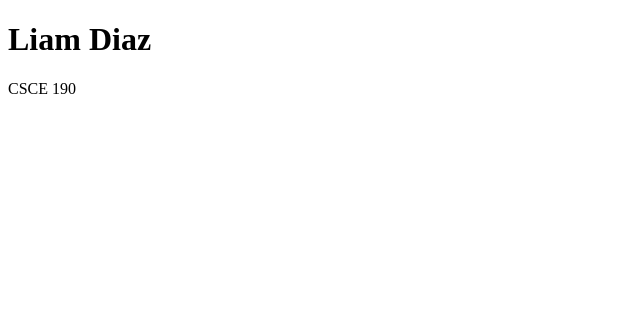
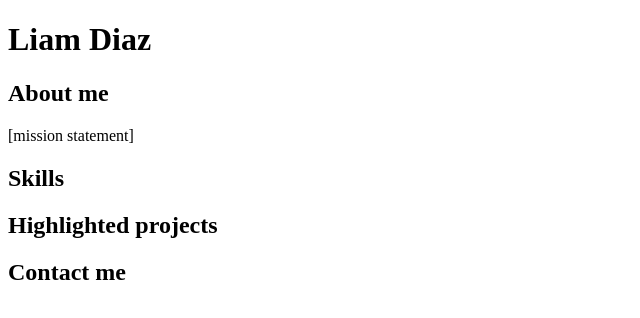
Before and after one commit to lgdiaz-usc/lgdiaz-usc.github.io, a plain HTML site: page index.html in a window 1280 px wide. Shown: the whole page, without its empty margins (0-640 px from the left). Drawn offline with Linux system fonts and the light colour scheme.

Commit message:
Added basic scaffold for the layout

```diff
--- a/index.html
+++ b/index.html
@@ -3,8 +3,26 @@
     <head>
         <title>CSCE 190: Liam Diaz</title>
     </head>
+
     <body>
         <h1>Liam Diaz</h1>
-        <p>CSCE 190</p>
+
+        <div class="about">
+            <h2>About me</h2>
+            <p>[mission statement]</p>
+        </div>
+
+        <div class="skills">
+            <h2>Skills</h2>
+        </div>
+
+        <div class="projects">
+            <h2>Highlighted projects</h2>
+        </div>
+
+        <div class="contact">
+            <h2>Contact me</h2>
+        </div>
+
     </body>
 </html>
```
